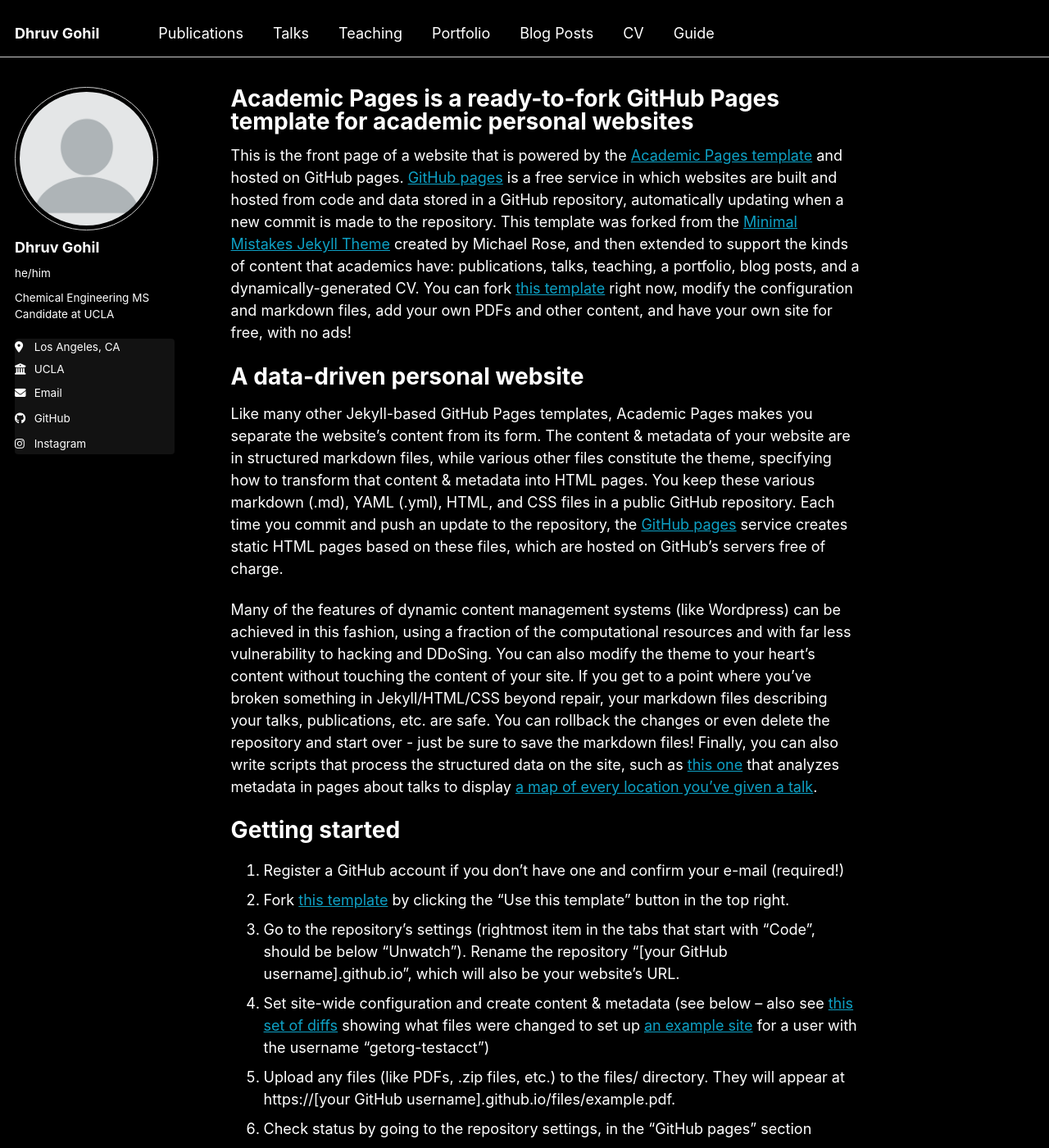
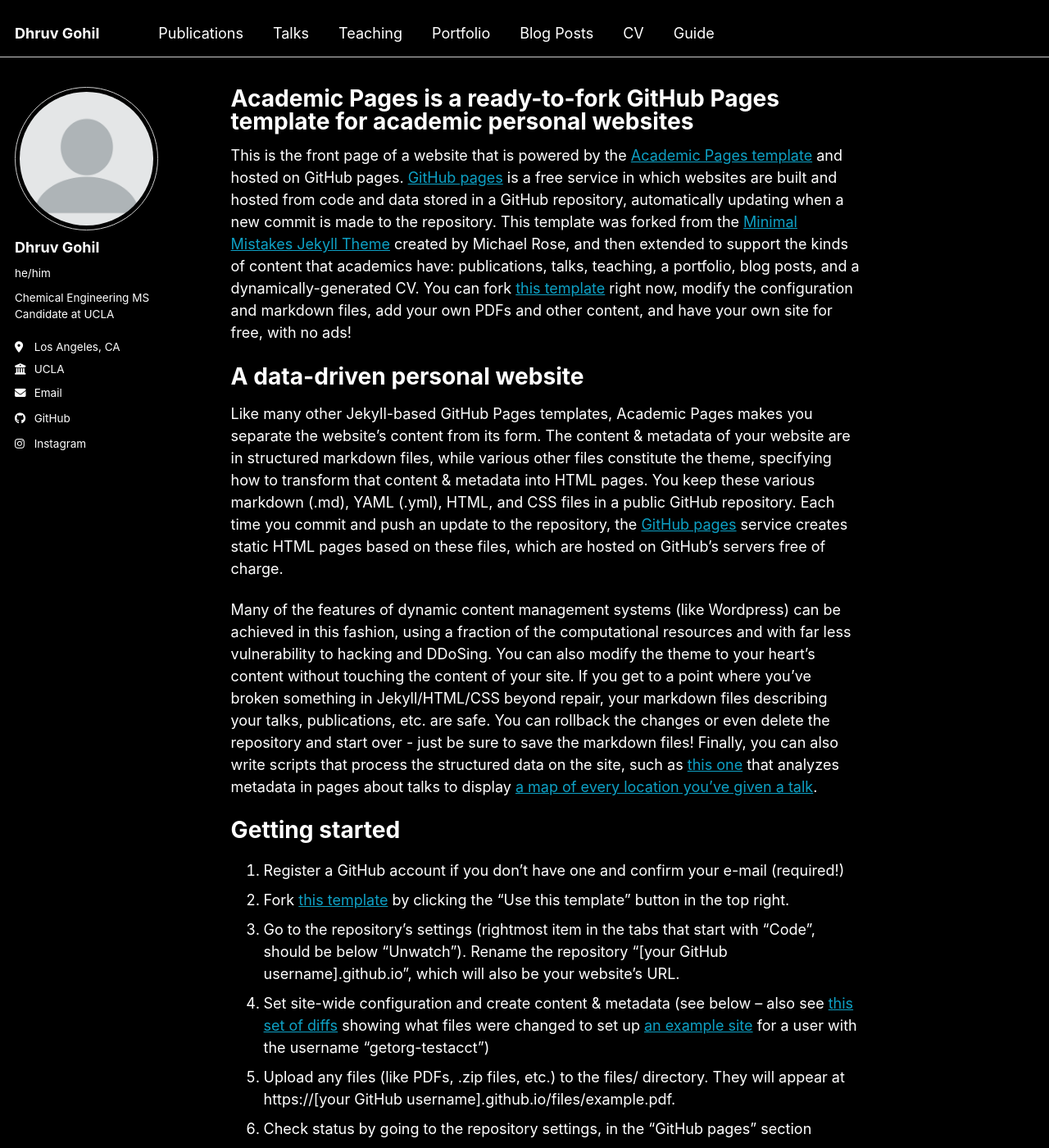
Before and after one commit to dhruv-gohil/dhruv-gohil.github.io, a Jekyll site: the page built from _pages/about.md, in a window 1280 px wide and 1400 px high. Shown: the whole window at 82% size. Built offline with Jekyll 4.4.1, drawn with Linux system fonts in a browser that asks for light colours.

Commit message:
Update _dark.scss

```diff
--- a/_sass/theme/_dark.scss
+++ b/_sass/theme/_dark.scss
@@ -28,7 +28,6 @@ $navicon-width : 28px;
 $navicon-height : 4px;
 $sidebar-link-max-width : 250px;
 $sidebar-screen-min-width : 1024px;
-
 /* Dark theme for the site */
 :root {
   --global-base-color : #{$background};
@@ -46,43 +45,52 @@ $sidebar-screen-min-width : 1024px;
   --global-text-color-light : #{$light-gray};
   --global-thead-color : #{$background-lighter};
 }
-
 /* Fix for social icons in dark theme */
 .author__urls.social-icons .fa,
 .author__urls.social-icons .fab,
 .author__urls.social-icons .fas,
 .author__urls.social-icons svg {
-  color: var(--global-text-color);
-  fill: var(--global-text-color);
+  color: var(--global-text-color) !important;
+  fill: var(--global-text-color) !important;
+}
+/* Fix for mobile dropdown menu */
+.author__urls {
+  background-color: #000000 !important;
+  border-color: var(--global-border-color);
+}
+.author__urls li {
+  color: var(--global-text-color) !important;
+}
+.author__urls a {
+  color: var(--global-text-color) !important;
+}
+.follow {
+  background-color: #000000 !important;
+  color: var(--global-text-color) !important;
+  border: 1px solid var(--global-border-color);
+}
+.follow:active, .follow:focus, .follow:hover {
+  background-color: #000000 !important;
+  color: var(--global-text-color) !important;
+}
+/* For the container that appears when follow is clicked */
+.author__urls-wrapper {
+  background-color: #000000 !important;
+  z-index: 20;
 }
 
-/* Fix for mobile dropdown menu */
-.author__urls {
-  background-color: #121212;
-  border-color: var(--global-border-color);
+/* Additional fixes for follow menu */
+.hidden {
+  background-color: #000000 !important;
 }
 
-.author__urls li {
-  color: var(--global-text-color);
+/* Force social icons to remain visible on dark background */
+.social-icons {
+  background-color: transparent !important;
+  z-index: 30;
+  position: relative;
 }
 
-.author__urls a {
-  color: var(--global-text-color);
+.social-icons a {
+  color: var(--global-text-color) !important;
 }
-
-.follow {
-    background-color: var(--global-bg-color);
-    color: var(--global-text-color);
-    border: 1px solid var(--global-border-color);
-  }
-
-  .follow:active, .follow:focus {
-    background-color: var(--global-bg-color);
-    color: var(--global-text-color);
-  }
-
-  /* For the container that appears when follow is clicked */
-  .author__urls-wrapper {
-    background-color: var(--global-bg-color);
-    z-index: 20;
-  }
```
